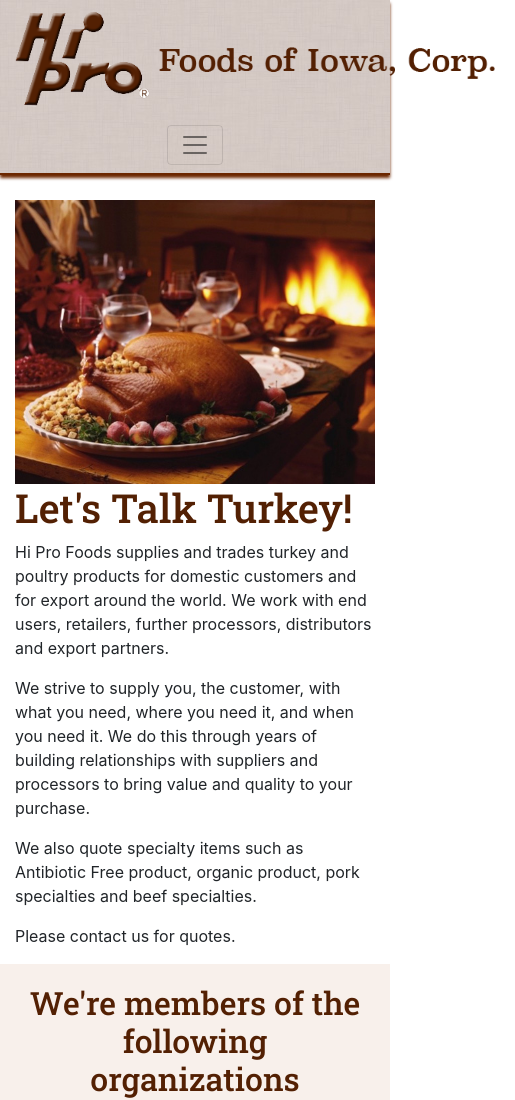
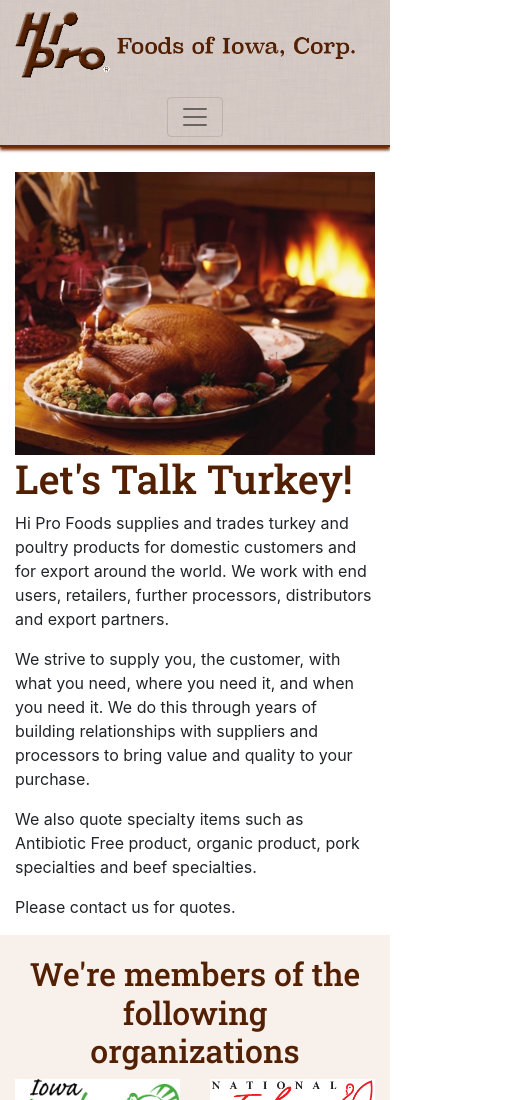
Before and after one commit to haydn5/Hi-Pro-Foods, a Gatsby site: page / in a window 390 px wide. Shown: the top 1100 px of the page, 515 px wide, since content can reach past the window. Built offline with nearby package versions, Linux system fonts and the light colour scheme; Gatsby itself is replaced by a stand-in of ours.

Commit message:
adjust logo

```diff
--- a/src/css/custom.css
+++ b/src/css/custom.css
@@ -18,6 +18,12 @@
     margin-bottom: 10px;
     /* margin-right: 2rem; */
     padding-right: 20px;
+}
+
+@media (max-width: 500px) {
+    .maxLogoWidth {
+        max-width: 100%;
+    }
 }
 
 .lightBG {
--- a/src/pages/index.js
+++ b/src/pages/index.js
@@ -6,7 +6,7 @@
 import SEO from "../components/seo"
 import { Container, Row, Col, Image } from 'react-bootstrap';
 import tukeyIndex from "../images/turkey-index.jpg"
-import orgImage from "../images/org-placeholder.jpg"
+// import orgImage from "../images/org-placeholder.jpg"
 
 import iowaturkey from "../images/logos/iowa-turkey-fed.jpg"
 import nationalturkey from "../images/logos/national-turkey-fed.jpg"
```
